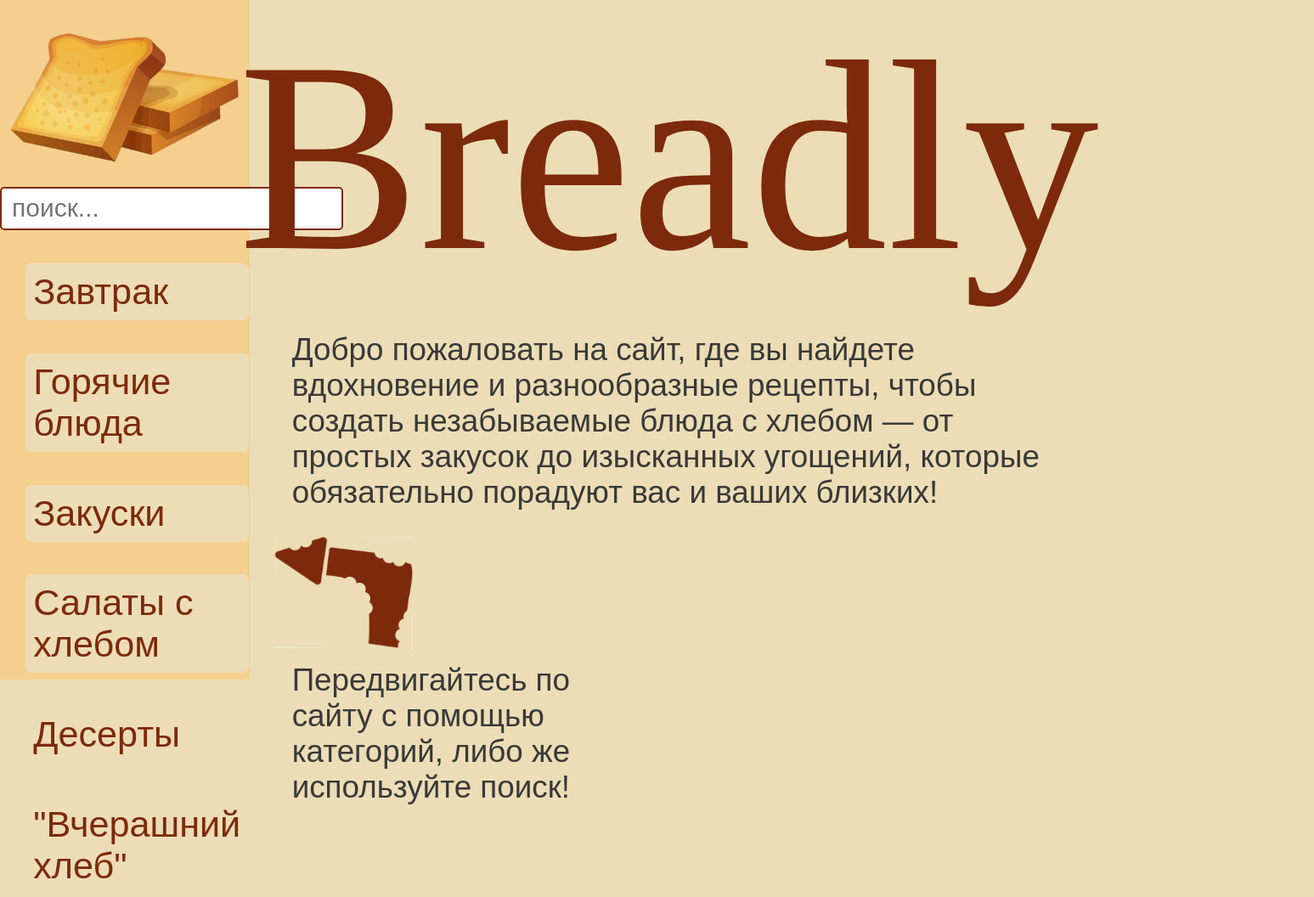
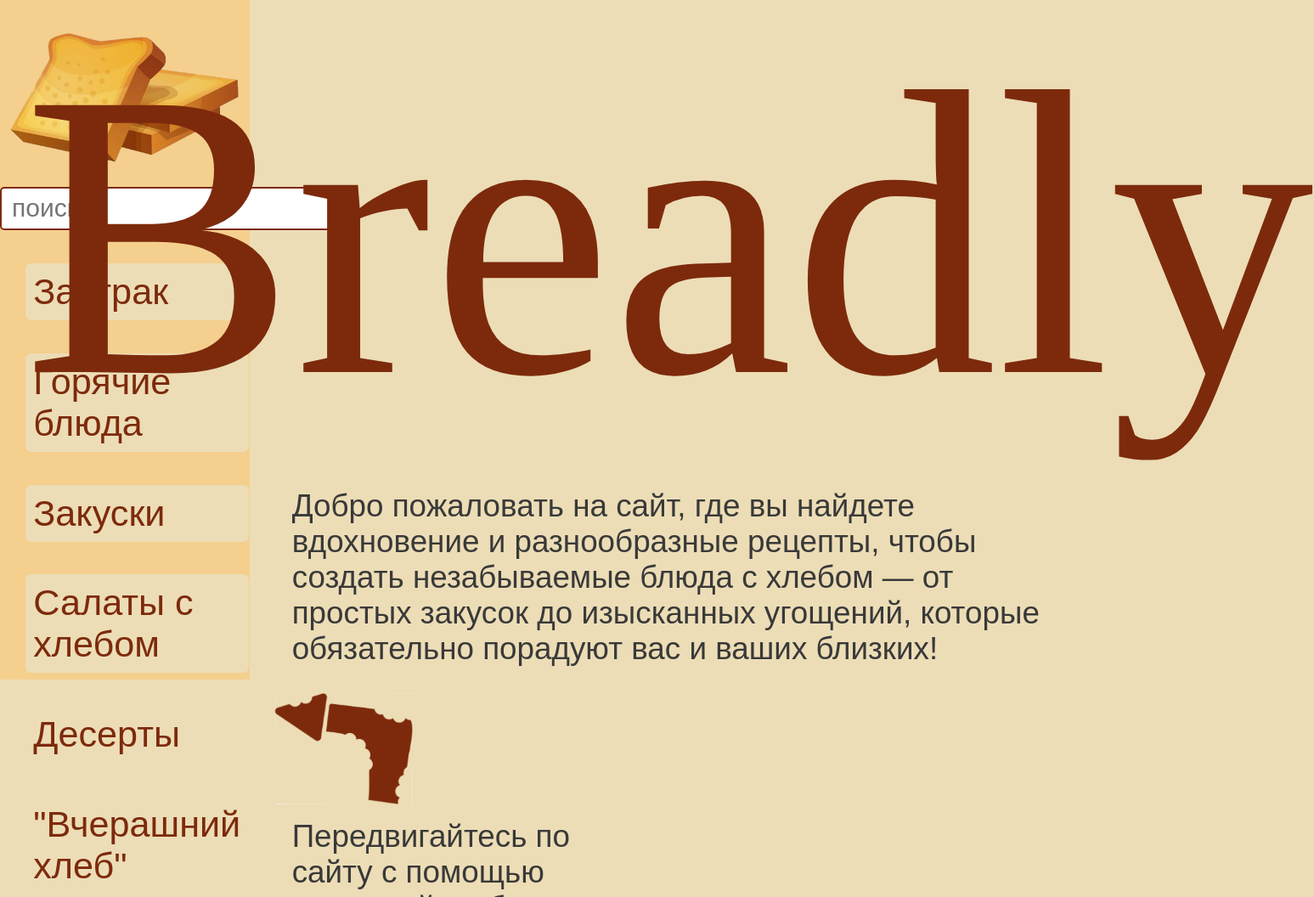
Before and after one commit to Alexer139/Breadly, a plain HTML site: page main.html in a window 1280 px wide. Shown: the top 1056 px of the page at 85% size, 1547 px wide, since content can reach past the window. Drawn offline with Linux system fonts and the light colour scheme; a web font is replaced by a local one.

Commit message:
Update main-style.css

```diff
--- a/styles/main-style.css
+++ b/styles/main-style.css
@@ -7,7 +7,7 @@
 
 .breadly {
     position: relative;
-    font-size: 20em;
+    font-size: 30em;
     font-family: "Spicy Rice", serif;
     color: #7D2A0C;
 }
```
